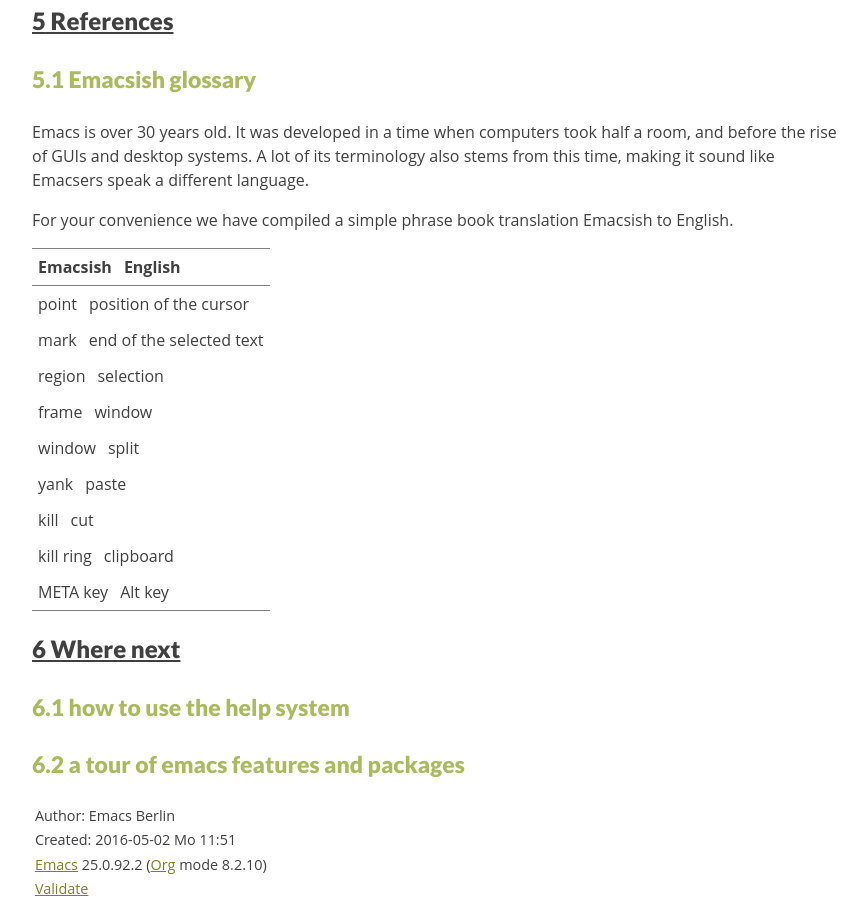
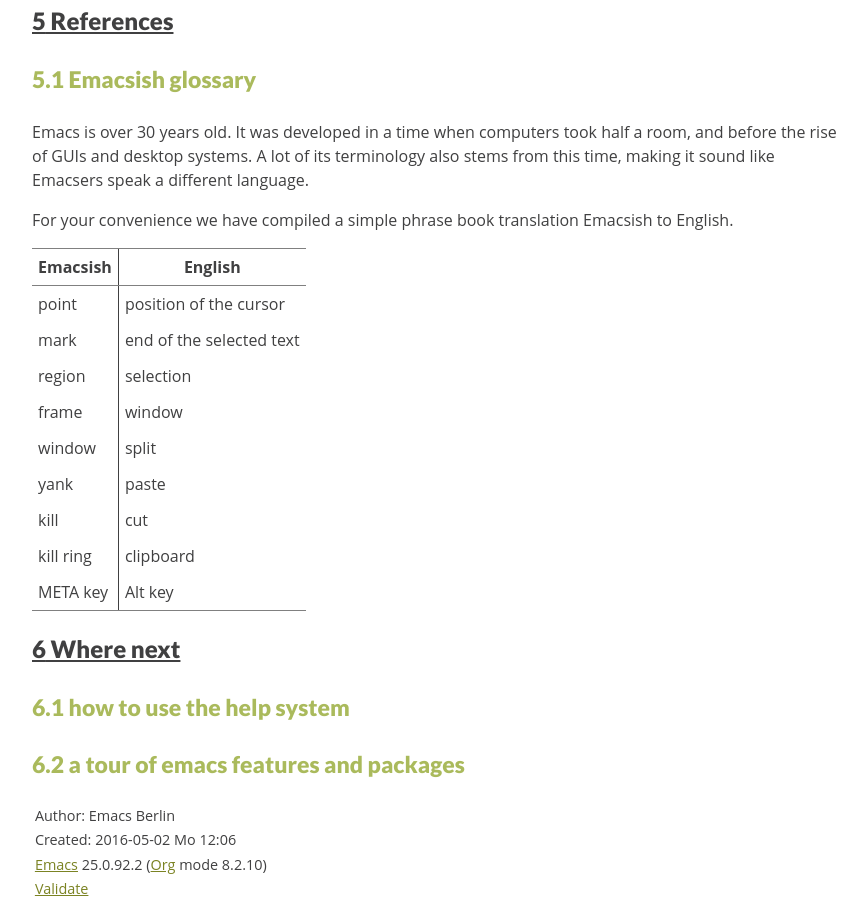
Before and after one commit to emacs-berlin/emacs-berlin.org, a Jekyll site: the page curriculum.html, which Jekyll copies as it is, in a window 1280 px wide and 900 px high, scrolled down 9049 px. Shown: the whole window, without its empty margins (204-1071 px from the left). Built offline with Jekyll 4.4.1, drawn with Linux system fonts in a browser that asks for light colours.

Commit message:
Fix alignment in tables

```diff
--- a/curriculum.html
+++ b/curriculum.html
@@ -4,7 +4,7 @@
 <html xmlns="http://www.w3.org/1999/xhtml" lang="en" xml:lang="en">
 <head>
 <title>Emacs Berlin Beginners Curriculum</title>
-<!-- 2016-05-02 Mo 11:51 -->
+<!-- 2016-05-02 Mo 12:06 -->
 <meta  http-equiv="Content-Type" content="text/html;charset=utf-8" />
 <meta  name="generator" content="Org-mode" />
 <meta  name="author" content="Emacs Berlin" />
@@ -399,18 +399,18 @@
 </colgroup>
 <tbody>
 <tr>
-<td class="left"><code>C-x C-c</code></td>
-<td class="left">Exit Emacs</td>
+<td><code>C-x C-c</code></td>
+<td>Exit Emacs</td>
 </tr>
 
 <tr>
-<td class="left"><code>C-g</code></td>
-<td class="left">Quit partially typed command</td>
+<td><code>C-g</code></td>
+<td>Quit partially typed command</td>
 </tr>
 
 <tr>
-<td class="left"><code>q</code></td>
-<td class="left">Close error message</td>
+<td><code>q</code></td>
+<td>Close error message</td>
 </tr>
 </tbody>
 </table>
@@ -436,40 +436,40 @@
 </colgroup>
 <thead>
 <tr>
-<th scope="col" class="left">Key</th>
-<th scope="col" class="left">&#xa0;</th>
-<th scope="col" class="left">Emacs command</th>
+<th scope="col">Key</th>
+<th scope="col">&#xa0;</th>
+<th scope="col">Emacs command</th>
 </tr>
 </thead>
 <tbody>
 <tr>
-<td class="left"><code>C-y</code></td>
-<td class="left">Paste</td>
-<td class="left">`yank`</td>
+<td><code>C-y</code></td>
+<td>Paste</td>
+<td>`yank`</td>
 </tr>
 
 <tr>
-<td class="left"><code>C-k</code></td>
-<td class="left">Cut until the end of the line</td>
-<td class="left">`kill`</td>
+<td><code>C-k</code></td>
+<td>Cut until the end of the line</td>
+<td>`kill`</td>
 </tr>
 
 <tr>
-<td class="left"><code>C-SPC</code></td>
-<td class="left">Start selecting text</td>
-<td class="left">`set-mark-comand`</td>
+<td><code>C-SPC</code></td>
+<td>Start selecting text</td>
+<td>`set-mark-comand`</td>
 </tr>
 
 <tr>
-<td class="left"><code>M-w</code></td>
-<td class="left">Copy selected text</td>
-<td class="left">`kill-ring-save`</td>
+<td><code>M-w</code></td>
+<td>Copy selected text</td>
+<td>`kill-ring-save`</td>
 </tr>
 
 <tr>
-<td class="left"><code>C-w</code></td>
-<td class="left">Cut selected text</td>
-<td class="left">`kill-region`</td>
+<td><code>C-w</code></td>
+<td>Cut selected text</td>
+<td>`kill-region`</td>
 </tr>
 </tbody>
 </table>
@@ -492,34 +492,34 @@
 </colgroup>
 <thead>
 <tr>
-<th scope="col" class="left">Key</th>
-<th scope="col" class="left">&#xa0;</th>
-<th scope="col" class="left">Emacs command</th>
+<th scope="col">Key</th>
+<th scope="col">&#xa0;</th>
+<th scope="col">Emacs command</th>
 </tr>
 </thead>
 <tbody>
 <tr>
-<td class="left"><code>C-x C-f</code></td>
-<td class="left">Open File</td>
-<td class="left">`find-file`</td>
+<td><code>C-x C-f</code></td>
+<td>Open File</td>
+<td>`find-file`</td>
 </tr>
 
 <tr>
-<td class="left"><code>C-x C-s</code></td>
-<td class="left">Save File</td>
-<td class="left">`save-buffer`</td>
+<td><code>C-x C-s</code></td>
+<td>Save File</td>
+<td>`save-buffer`</td>
 </tr>
 
 <tr>
-<td class="left"><code>C-x s</code></td>
-<td class="left">Save All</td>
-<td class="left">`save-some-buffers`</td>
+<td><code>C-x s</code></td>
+<td>Save All</td>
+<td>`save-some-buffers`</td>
 </tr>
 
 <tr>
-<td class="left"><code>C-x k</code></td>
-<td class="left">Close File</td>
-<td class="left">`kill-buffer`</td>
+<td><code>C-x k</code></td>
+<td>Close File</td>
+<td>`kill-buffer`</td>
 </tr>
 </tbody>
 </table>
@@ -541,28 +541,28 @@
 </colgroup>
 <thead>
 <tr>
-<th scope="col" class="left">Key</th>
-<th scope="col" class="left">&#xa0;</th>
-<th scope="col" class="left">Emacs command</th>
+<th scope="col">Key</th>
+<th scope="col">&#xa0;</th>
+<th scope="col">Emacs command</th>
 </tr>
 </thead>
 <tbody>
 <tr>
-<td class="left"><code>C-x C-b</code></td>
-<td class="left">Get a list of all open files</td>
-<td class="left">`list-buffers`</td>
+<td><code>C-x C-b</code></td>
+<td>Get a list of all open files</td>
+<td>`list-buffers`</td>
 </tr>
 
 <tr>
-<td class="left"><code>C-x b</code></td>
-<td class="left">Switch to another open file</td>
-<td class="left">`switch-to-buffer`</td>
+<td><code>C-x b</code></td>
+<td>Switch to another open file</td>
+<td>`switch-to-buffer`</td>
 </tr>
 
 <tr>
-<td class="left">&#xa0;</td>
-<td class="left">&#xa0;</td>
-<td class="left">&#xa0;</td>
+<td>&#xa0;</td>
+<td>&#xa0;</td>
+<td>&#xa0;</td>
 </tr>
 </tbody>
 </table>
@@ -856,54 +856,54 @@
 </colgroup>
 <thead>
 <tr>
-<th scope="col" class="left">Emacsish</th>
-<th scope="col" class="left">English</th>
+<th scope="col">Emacsish</th>
+<th scope="col">English</th>
 </tr>
 </thead>
 <tbody>
 <tr>
-<td class="left">point</td>
-<td class="left">position of the cursor</td>
+<td>point</td>
+<td>position of the cursor</td>
 </tr>
 
 <tr>
-<td class="left">mark</td>
-<td class="left">end of the selected text</td>
+<td>mark</td>
+<td>end of the selected text</td>
 </tr>
 
 <tr>
-<td class="left">region</td>
-<td class="left">selection</td>
+<td>region</td>
+<td>selection</td>
 </tr>
 
 <tr>
-<td class="left">frame</td>
-<td class="left">window</td>
+<td>frame</td>
+<td>window</td>
 </tr>
 
 <tr>
-<td class="left">window</td>
-<td class="left">split</td>
+<td>window</td>
+<td>split</td>
 </tr>
 
 <tr>
-<td class="left">yank</td>
-<td class="left">paste</td>
+<td>yank</td>
+<td>paste</td>
 </tr>
 
 <tr>
-<td class="left">kill</td>
-<td class="left">cut</td>
+<td>kill</td>
+<td>cut</td>
 </tr>
 
 <tr>
-<td class="left">kill ring</td>
-<td class="left">clipboard</td>
+<td>kill ring</td>
+<td>clipboard</td>
 </tr>
 
 <tr>
-<td class="left">META key</td>
-<td class="left">Alt key</td>
+<td>META key</td>
+<td>Alt key</td>
 </tr>
 </tbody>
 </table>
@@ -919,12 +919,14 @@
 </div>
 <div id="outline-container-sec-6-2" class="outline-3">
 <h3 id="sec-6-2"><span class="section-number-3">6.2</span> a tour of emacs features and packages</h3>
+<div class="outline-text-3" id="text-6-2">
+</div>
 </div>
 </div>
 </div>
 <div id="postamble" class="status">
 <p class="author">Author: Emacs Berlin</p>
-<p class="date">Created: 2016-05-02 Mo 11:51</p>
+<p class="date">Created: 2016-05-02 Mo 12:06</p>
 <p class="creator"><a href="http://www.gnu.org/software/emacs/">Emacs</a> 25.0.92.2 (<a href="http://orgmode.org">Org</a> mode 8.2.10)</p>
 <p class="validation"><a href="http://validator.w3.org/check?uri=referer">Validate</a></p>
 </div>
--- a/curriculum.org
+++ b/curriculum.org
@@ -382,3 +382,7 @@
 * Where next
 ** how to use the help system
 ** a tour of emacs features and packages
+
+# Local Variables:
+# org-html-table-align-individual-fields: nil
+# End:
```
